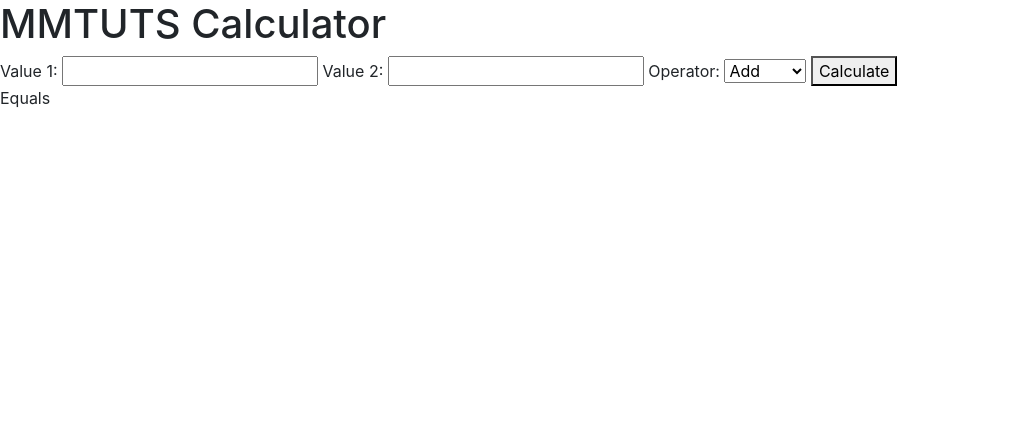
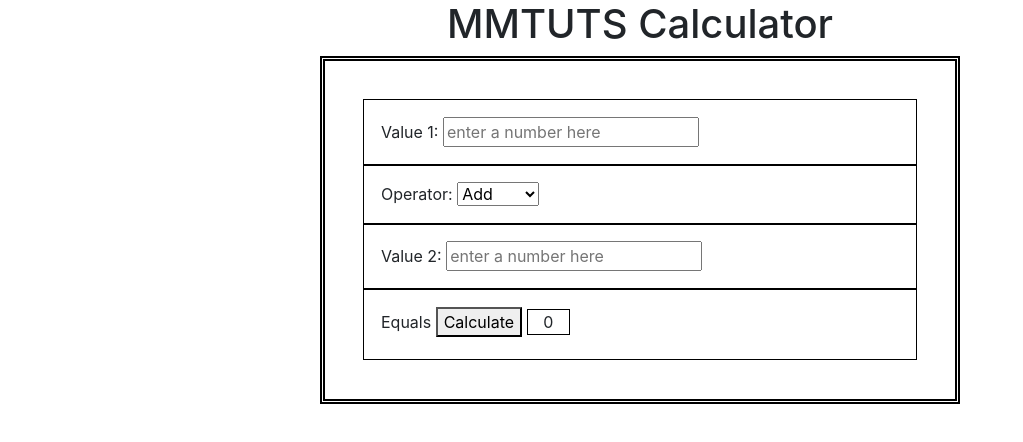
Before and after one commit to JeanPeel/calculator-mmtuts, a plain HTML site: page index.html in a window 1280 px wide. Shown: the whole page, without its empty margins (0-1023 px from the left). Drawn offline with nearby package versions, Linux system fonts and the light colour scheme.

Commit message:
formatted css

```diff
--- a/assets/css/style.css
+++ b/assets/css/style.css
@@ -0,0 +1,24 @@
+h1 {
+    text-align: center;
+}
+
+.auto-center {
+    margin: 0 auto;
+}
+
+section {
+    width: 50%;
+    border: 5px double black;
+    padding: 3%;
+}
+
+div {
+    border: 1px solid black;
+    padding: 3%;
+}
+
+#results {
+    border: 1px solid black;
+    padding-left: 3%;
+    padding-right: 3%;
+}
--- a/index.html
+++ b/index.html
@@ -1,12 +1,14 @@
 <!doctype html>
 <html lang='en'>
+
 <head>
     <!-- Required meta tags -->
     <meta charset='utf-8'>
     <meta name='viewport' content='width=device-width, initial-scale=1, shrink-to-fit=no'>
 
     <!-- Bootstrap CSS -->
-        <link rel='stylesheet' href='https://stackpath.bootstrapcdn.com/bootstrap/4.3.1/css/bootstrap.min.css' integrity='sha384-ggOyR0iXCbMQv3Xipma34MD+dH/1fQ784/j6cY/iJTQUOhcWr7x9JvoRxT2MZw1T' crossorigin='anonymous'>
+    <link rel='stylesheet' href='https://stackpath.bootstrapcdn.com/bootstrap/4.3.1/css/bootstrap.min.css'
+        integrity='sha384-ggOyR0iXCbMQv3Xipma34MD+dH/1fQ784/j6cY/iJTQUOhcWr7x9JvoRxT2MZw1T' crossorigin='anonymous'>
 
     <!-- Linked Style Sheet & Reset etc.-->
     <link rel='meyer-reset' type='reset' href='assets/css/reset.css'>
@@ -14,12 +16,16 @@
 
     <title>MMTUTS Calculator</title>
 </head>
+
 <body>
     <h1>MMTUTS Calculator</h1>
 
+    <section class="auto-center">
         <form>
-            Value 1: <input type="text" id="value1">
-            Value 2: <input type="text" id="value2">
+            <div>
+                Value 1: <input type="text" id="value1" placeholder="enter a number here">
+            </div>
+            <div>
                 Operator:
                 <select id="operator">
                     <option value="add">Add</option>
@@ -27,19 +33,34 @@
                     <option value="div">Divide</option>
                     <option value="mul">Multiply</option>
                 </select>
+            </div>
+            <div>
+                Value 2: <input type="text" id="value2" placeholder="enter a number here">
+            </div>
+            <div class="auto-center">
+                <label>Equals</label>
                 <button type="button" onclick="calc()">Calculate</button>
+                <label id="results">0</label>
+            </div>
+
         </form>
-
-        <div>Equals <div id="results"></div></div>
+    </section>
 
     <!-- Optional JavaScript -->
     <!-- jQuery first, then Popper.js, then Bootstrap JS -->
-        <script src='https://code.jquery.com/jquery-3.3.1.slim.min.js' integrity='sha384-q8i/X+965DzO0rT7abK41JStQIAqVgRVzpbzo5smXKp4YfRvH+8abtTE1Pi6jizo' crossorigin='anonymous'></script>
-        <script src='https://cdnjs.cloudflare.com/ajax/libs/popper.js/1.14.7/umd/popper.min.js' integrity='sha384-UO2eT0CpHqdSJQ6hJty5KVphtPhzWj9WO1clHTMGa3JDZwrnQq4sF86dIHNDz0W1' crossorigin='anonymous'></script>
-        <script src='https://stackpath.bootstrapcdn.com/bootstrap/4.3.1/js/bootstrap.min.js' integrity='sha384-JjSmVgyd0p3pXB1rRibZUAYoIIy6OrQ6VrjIEaFf/nJGzIxFDsf4x0xIM+B07jRM' crossorigin='anonymous'></script>
+    <script src='https://code.jquery.com/jquery-3.3.1.slim.min.js'
+        integrity='sha384-q8i/X+965DzO0rT7abK41JStQIAqVgRVzpbzo5smXKp4YfRvH+8abtTE1Pi6jizo'
+        crossorigin='anonymous'></script>
+    <script src='https://cdnjs.cloudflare.com/ajax/libs/popper.js/1.14.7/umd/popper.min.js'
+        integrity='sha384-UO2eT0CpHqdSJQ6hJty5KVphtPhzWj9WO1clHTMGa3JDZwrnQq4sF86dIHNDz0W1'
+        crossorigin='anonymous'></script>
+    <script src='https://stackpath.bootstrapcdn.com/bootstrap/4.3.1/js/bootstrap.min.js'
+        integrity='sha384-JjSmVgyd0p3pXB1rRibZUAYoIIy6OrQ6VrjIEaFf/nJGzIxFDsf4x0xIM+B07jRM'
+        crossorigin='anonymous'></script>
 
     <!--Script App Inserted etc.-->
     <script src='assets/javascript/app.js'></script>
 
 </body>
+
 </html>
```
Lines whose indentation alone changed are shown as unchanged.
